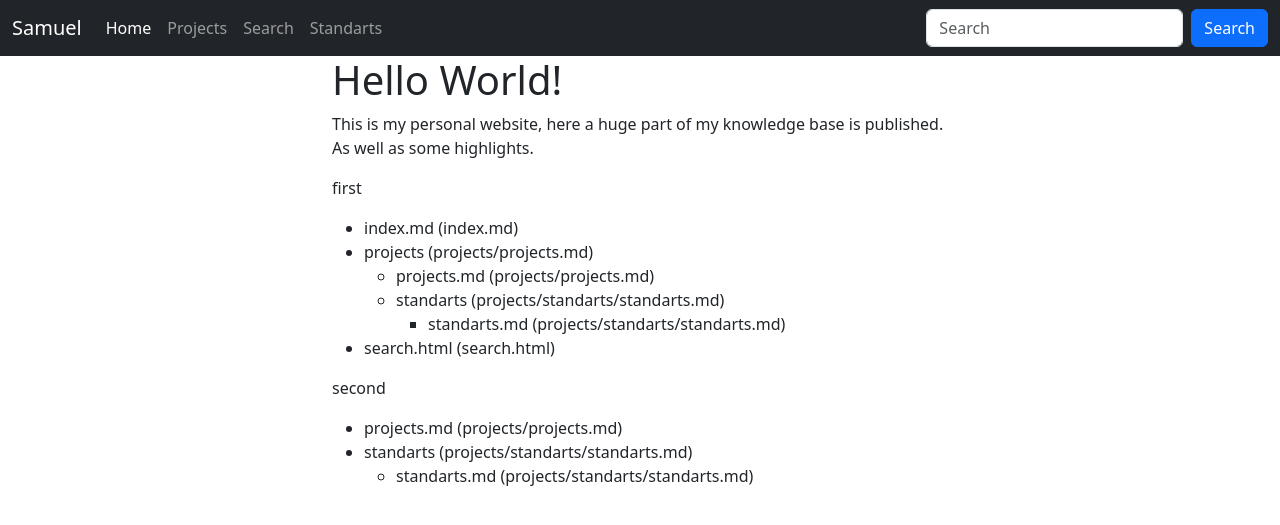
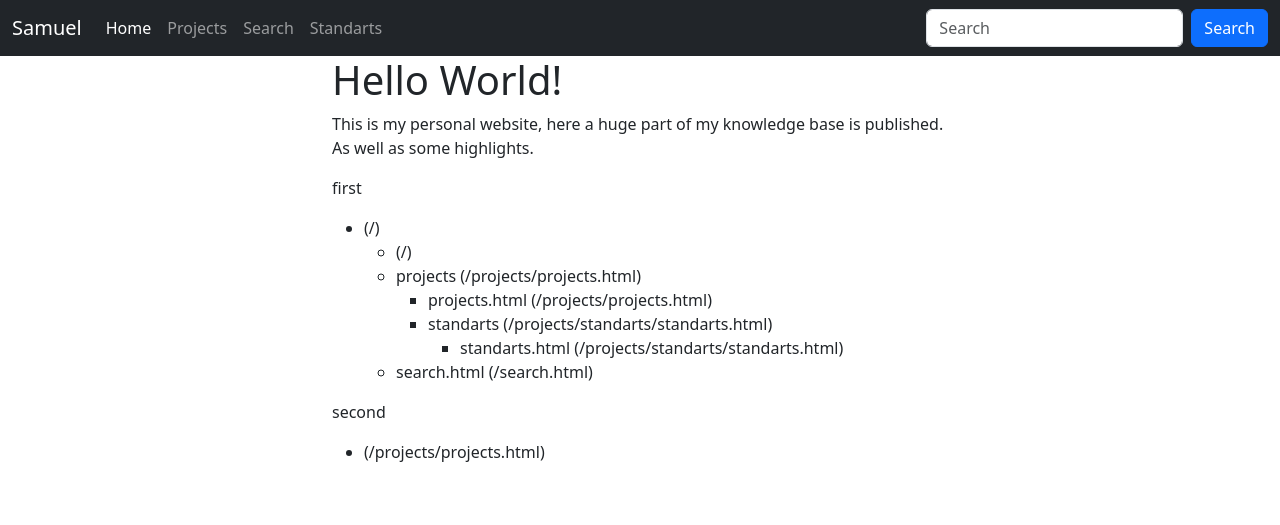
Before and after one commit to Soraxem/website-test, a Jekyll site: the page built from index.md, in a window 1280 px wide. Shown: the top 525 px of the page. Built offline with Jekyll 4.4.1, drawn with Linux system fonts in a browser that asks for light colours.

Commit message:
Update index.md

```diff
--- a/index.md
+++ b/index.md
@@ -6,7 +6,7 @@ title: Home
 
 This is my personal website, here a huge part of my knowledge base is published. As well as some highlights.
 
-{% assign paths = site.html_pages | map: "path" -%}
+{% assign paths = site.html_pages | map: "url" -%}
 <p>first</p>
 {% include navigation.html paths=paths level="" %}
 <p>second</p>
```
